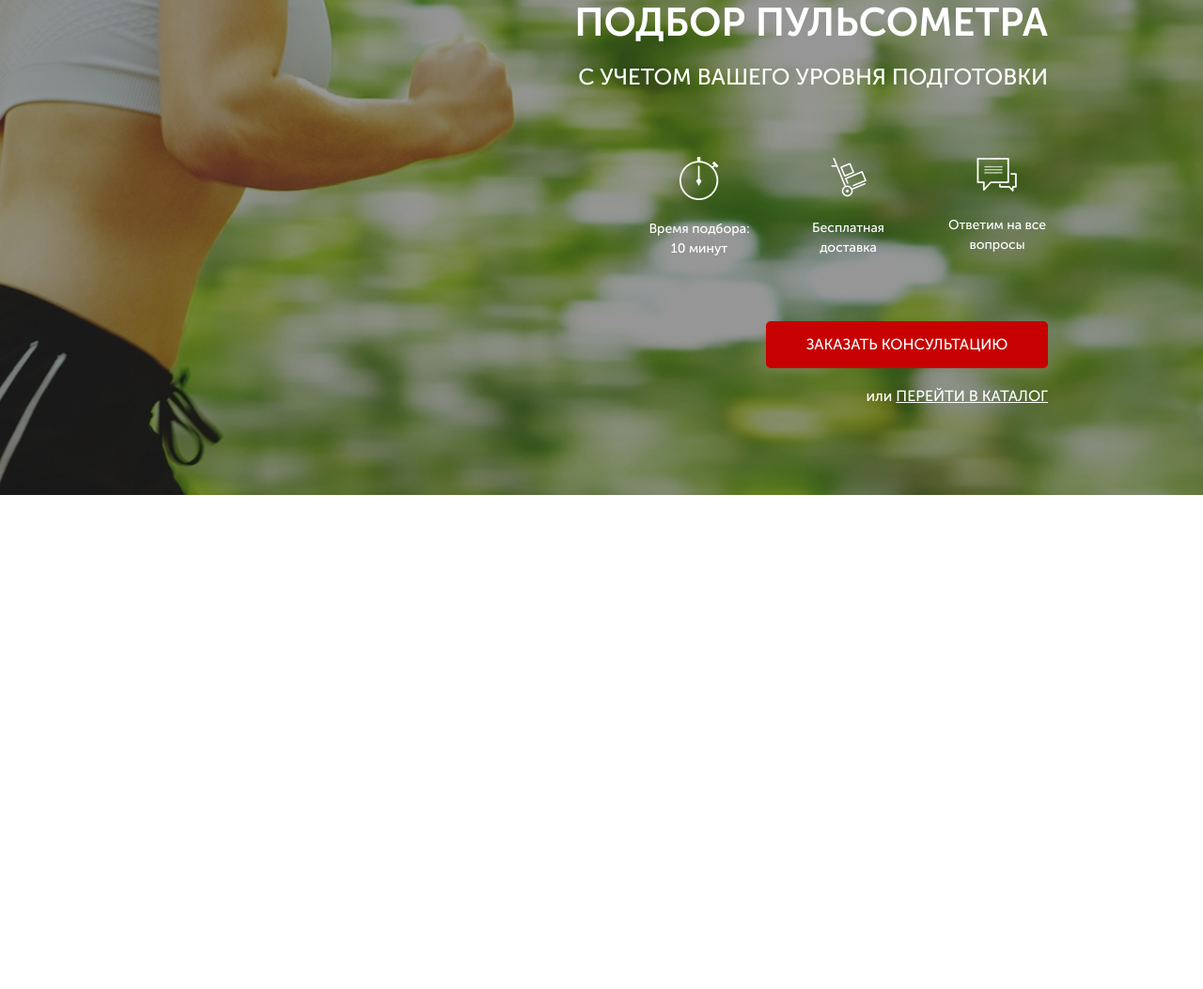
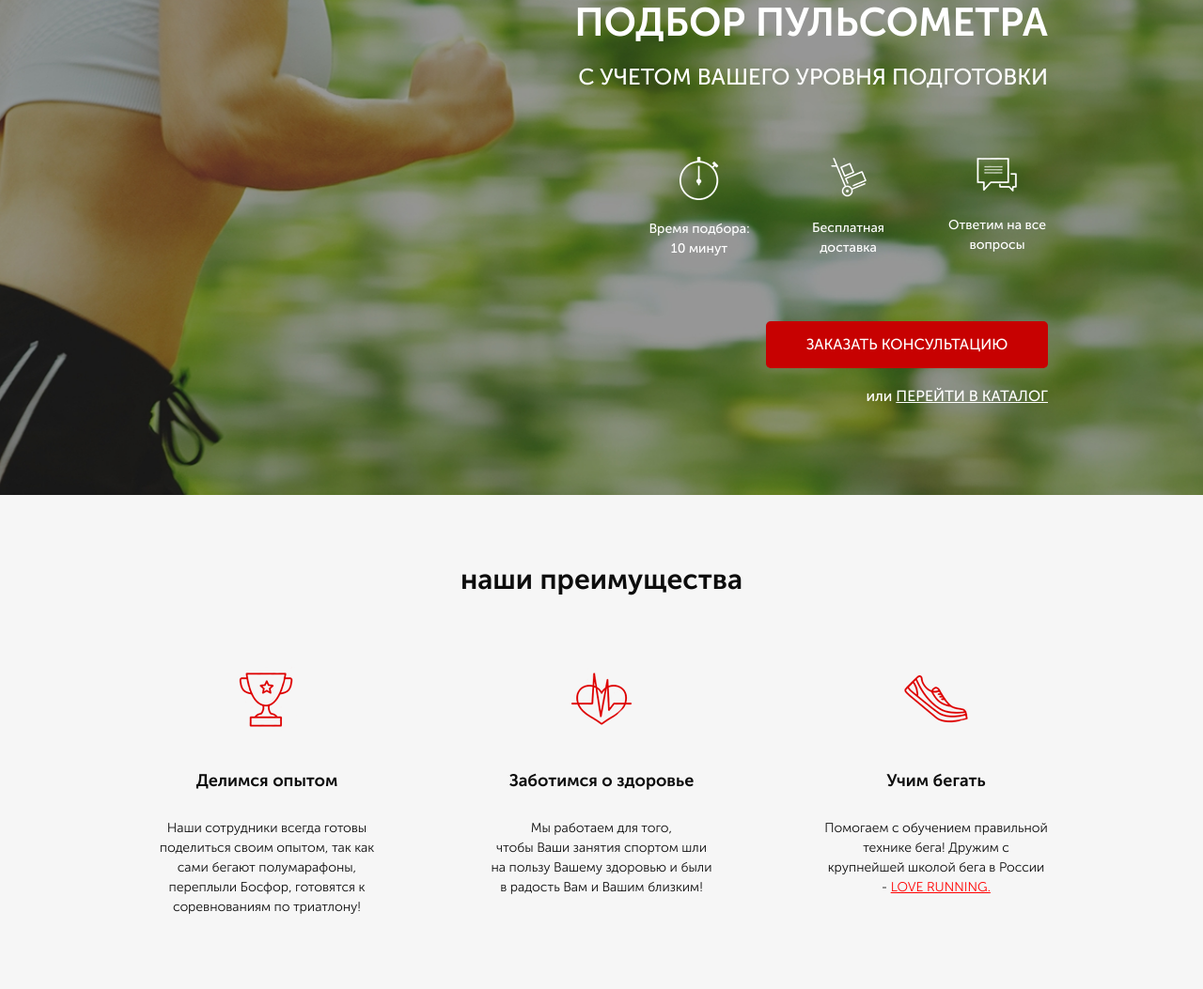
Before and after one commit to filin155/filin155.github.io, a website: page pulse/src/index.html in a window 1280 px wide. Shown: the part 165-1218 px from the top of the page at 94% size. Before the commit the page ends 800 px from the top, so only its background shows below. Drawn offline with Linux system fonts and the light colour scheme.

Commit message:
add block advantages

```diff
--- a/pulse/src/index.html
+++ b/pulse/src/index.html
@@ -59,5 +59,39 @@
             </div>
         </div>
     </div>
+
+    <section class="advantages">
+        <div class="container">
+            <div class="title">
+                наши преимущества
+            </div>
+
+            <div class="advantages__wrapper">
+                <div class="advantages__block">
+                    <img src="icons/advantages/cup.png" alt="">
+                    <div class="advantages__subtitle">Делимся опытом</div>
+                    <div class="advantages__descr">Наши сотрудники всегда готовы поделиться своим опытом, так как сами бегают полумарафоны, переплыли Босфор, готовятся к соревнованиям по триатлону!
+                    </div>
+                </div>
+
+                <div class="advantages__block">
+                    <img src="icons/advantages/heart.png" alt="">
+                    <div class="advantages__subtitle">Заботимся о здоровье</div>
+                    <div class="advantages__descr">Мы работаем для того, <br>
+                        чтобы Ваши занятия спортом шли на пользу Вашему здоровью и были в радость Вам и Вашим близким!
+                    </div>
+                </div>
+
+                <div class="advantages__block">
+                    <img src="icons/advantages/shoe.png" alt="">
+                    <div class="advantages__subtitle">Учим бегать</div>
+                    <div class="advantages__descr">Помогаем с обучением правильной технике бега! Дружим с крупнейшей школой бега в России - <a href="">LOVE RUNNING.</a>
+                    </div>
+                </div>
+            </div>
+
+        </div>
+    </section>
+
 </body>
 </html>
--- /dev/null
+++ b/pulse/src/sass/blocks/_advantages.scss
@@ -0,0 +1,35 @@
+.advantages{
+    padding: 68px 0 77px 0;
+    background-color: #f6f6f6;
+
+    &__wrapper{
+        display: flex;
+        justify-content: space-between;
+        margin-top: 70px;
+    }
+    &__block {
+        display: flex;
+        flex-direction: column;
+        align-items: center;
+        max-width: 238px;
+
+    }
+    &__subtitle {
+        margin-top: 38px;
+        color: #0d0d0d;
+        font-size: 18px;
+        font-weight: 700;
+    }
+
+    &__descr {
+        margin-top: 26px;
+        color: #0d0d0d;
+        font-size: 14px;
+        font-weight: 300;
+        text-align: center;
+        a {
+            color: #ff0000;
+            text-decoration: underline;
+        }
+    }
+}
--- /dev/null
+++ b/pulse/src/sass/blocks/_titles.scss
@@ -0,0 +1,6 @@
+.title {
+    color: #0d0d0d;
+    font-size: 30px;
+    font-weight: 700;
+    text-align: center;
+}
--- a/pulse/src/sass/style.scss
+++ b/pulse/src/sass/style.scss
@@ -12,3 +12,5 @@
 @import 'blocks/promo';
 @import 'blocks/header';
 @import 'blocks/buttons';
+@import 'blocks/titles';
+@import 'blocks/advantages';
```
Also changed, not shown: pulse/src/css/style.min.css.
